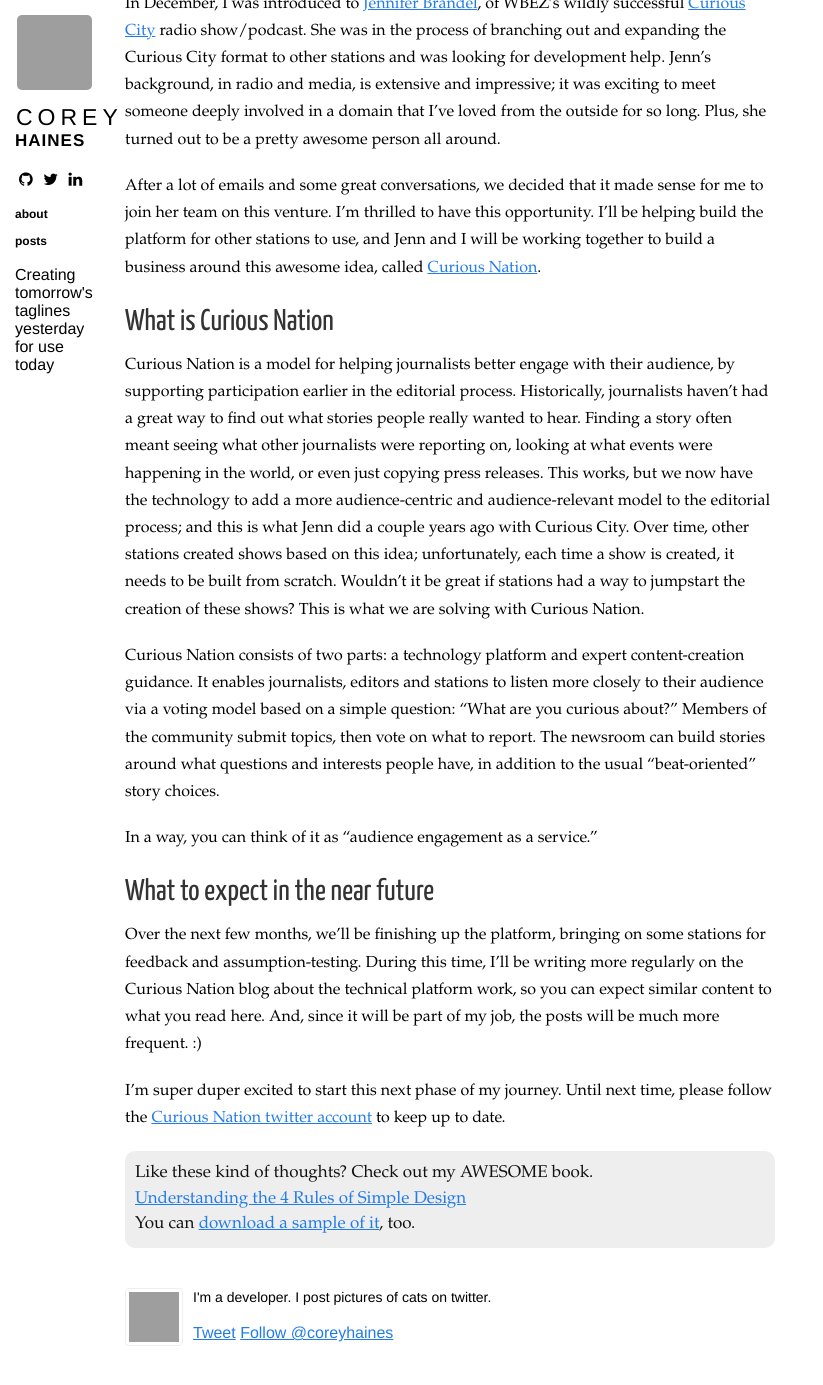
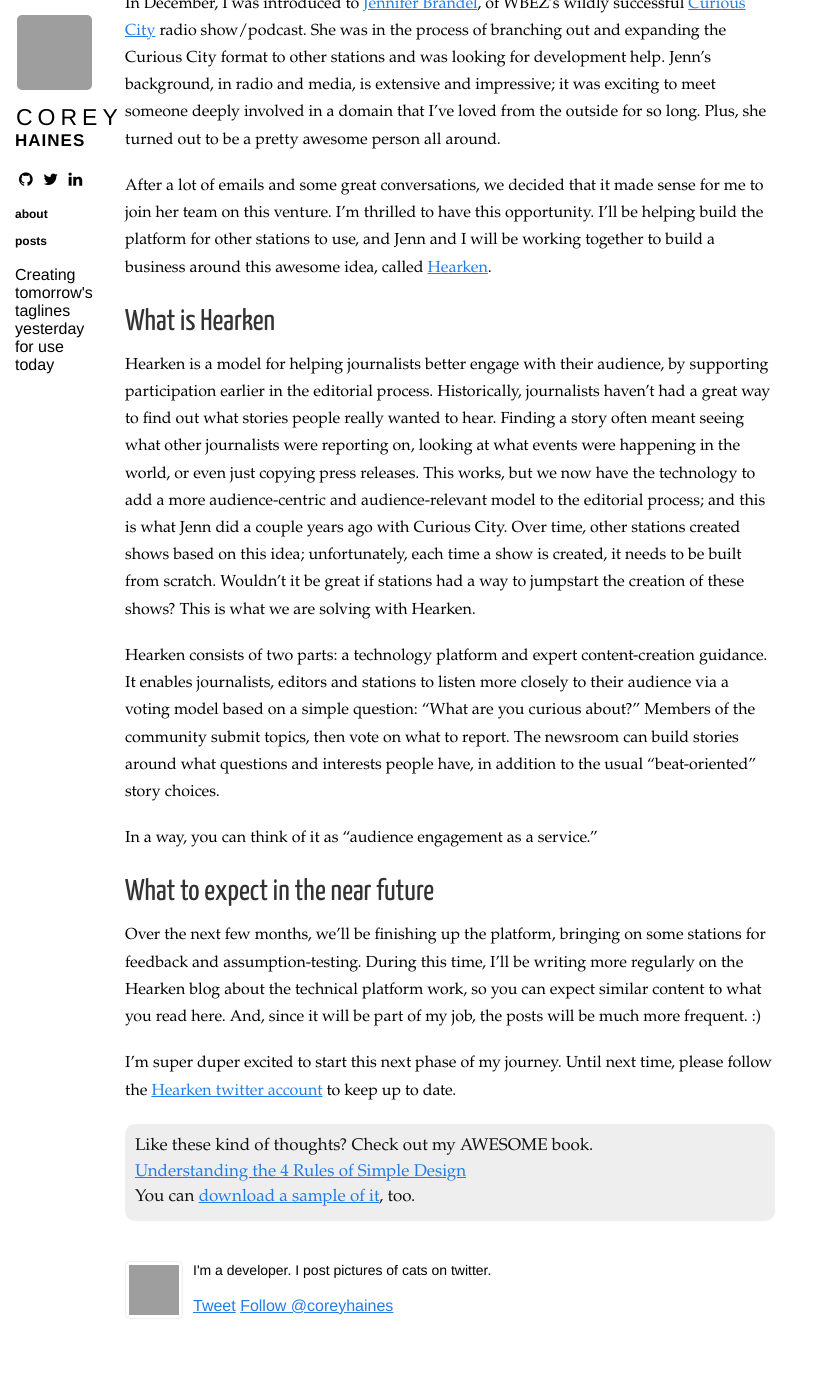
Before and after one commit to coreyhaines/coreyhaines.github.io, a Jekyll site: the page built from _posts/2015-02-04-joining-hearken.markdown, in a window 1280 px wide and 1400 px high, scrolled down 968 px. Shown: the top 1385 px of the window, without its empty margins (0-823 px from the left). Built offline with Jekyll 4.4.1, drawn with Linux system fonts in a browser that asks for light colours; nearby versions of some CDN libraries; Markdown is read by kramdown in place of the engine named in the settings; comment, search, counter and statistics services are not loaded; some of the changed text lies outside the part shown; grey boxes are pictures that could not be loaded.

Commit message:
Changing "Curious Nation" to "Hearken"

```diff
--- a/_posts/2015-02-04-joining-curious-nation.markdown
+++ b/_posts/2015-02-04-joining-hearken.markdown
@@ -1,6 +1,6 @@
 ---
 layout: post
-title: I'm joining Curious Nation
+title: I'm joining Hearken
 ---
 
 ## Every sabbatical must come to an end
@@ -26,18 +26,18 @@
 
 In December, I was introduced to [Jennifer Brandel](https://www.linkedin.com/in/jennbrandel), of WBEZ's wildly successful [Curious City](http://curiouscity.wbez.org/) radio show/podcast. She was in the process of branching out and expanding the Curious City format to other stations and was looking for development help. Jenn's background, in radio and media, is extensive and impressive; it was exciting to meet someone deeply involved in a domain that I've loved from the outside for so long. Plus, she turned out to be a pretty awesome person all around.
 
-After a lot of emails and some great conversations, we decided that it made sense for me to join her team on this venture. I'm thrilled to have this opportunity. I'll be helping build the platform for other stations to use, and Jenn and I will be working together to build a business around this awesome idea, called [Curious Nation](http://curiousnation.org/).
+After a lot of emails and some great conversations, we decided that it made sense for me to join her team on this venture. I'm thrilled to have this opportunity. I'll be helping build the platform for other stations to use, and Jenn and I will be working together to build a business around this awesome idea, called [Hearken](http://wearehearken.com/).
 
-## What is Curious Nation
+## What is Hearken
 
-Curious Nation is a model for helping journalists better engage with their audience, by supporting participation earlier in the editorial process. Historically, journalists haven't had a great way to find out what stories people really wanted to hear. Finding a story often meant seeing what other journalists were reporting on, looking at what events were happening in the world, or even just copying press releases. This works, but we now have the technology to add a more audience-centric and audience-relevant model to the editorial process; and this is what Jenn did a couple years ago with Curious City. Over time, other stations created shows based on this idea; unfortunately, each time a show is created, it needs to be built from scratch. Wouldn't it be great if stations had a way to jumpstart the creation of these shows? This is what we are solving with Curious Nation.
+Hearken is a model for helping journalists better engage with their audience, by supporting participation earlier in the editorial process. Historically, journalists haven't had a great way to find out what stories people really wanted to hear. Finding a story often meant seeing what other journalists were reporting on, looking at what events were happening in the world, or even just copying press releases. This works, but we now have the technology to add a more audience-centric and audience-relevant model to the editorial process; and this is what Jenn did a couple years ago with Curious City. Over time, other stations created shows based on this idea; unfortunately, each time a show is created, it needs to be built from scratch. Wouldn't it be great if stations had a way to jumpstart the creation of these shows? This is what we are solving with Hearken.
 
-Curious Nation consists of two parts: a technology platform and expert content-creation guidance. It enables journalists, editors and stations to listen more closely to their audience via a voting model based on a simple question: "What are you curious about?" Members of the community submit topics, then vote on what to report. The newsroom can build stories around what questions and interests people have, in addition to the usual "beat-oriented" story choices.
+Hearken consists of two parts: a technology platform and expert content-creation guidance. It enables journalists, editors and stations to listen more closely to their audience via a voting model based on a simple question: "What are you curious about?" Members of the community submit topics, then vote on what to report. The newsroom can build stories around what questions and interests people have, in addition to the usual "beat-oriented" story choices.
 
 In a way, you can think of it as "audience engagement as a service."
 
 ## What to expect in the near future
 
-Over the next few months, we'll be finishing up the platform, bringing on some stations for feedback and assumption-testing. During this time, I'll be writing more regularly on the Curious Nation blog about the technical platform work, so you can expect similar content to what you read here. And, since it will be part of my job, the posts will be much more frequent. :)
+Over the next few months, we'll be finishing up the platform, bringing on some stations for feedback and assumption-testing. During this time, I'll be writing more regularly on the Hearken blog about the technical platform work, so you can expect similar content to what you read here. And, since it will be part of my job, the posts will be much more frequent. :)
 
-I'm super duper excited to start this next phase of my journey. Until next time, please follow the [Curious Nation twitter account](https://twitter.com/curious_nation) to keep up to date.
+I'm super duper excited to start this next phase of my journey. Until next time, please follow the [Hearken twitter account](https://twitter.com/wearehearken) to keep up to date.
--- a/about.html
+++ b/about.html
@@ -6,7 +6,7 @@
 <section class="content">
   <h1>{{ site.name }}</h1>
 
-  <p>I'm Corey Haines. I'm the CTO at <a href="http://curiousnation.org/">Curious Nation</a>, working to enhance audience engagement in journalism. I'm also working on a book about the lambda calculus.</p>
+  <p>I'm Corey Haines. I'm the Co-Founder and CTO at <a href="http://wearehearken.com/">Hearken</a>, working to enhance audience engagement in journalism. I'm also working on a book about the lambda calculus.</p>
   <iframe width="160" height="400" src="https://leanpub.com/4rulesofsimpledesign/embed" frameborder="0" allowtransparency="true" style="float:left"></iframe>
   <section class="side-projects" style="margin-left:175px">
   <p>Here are some of my personal projects.<p>
```
